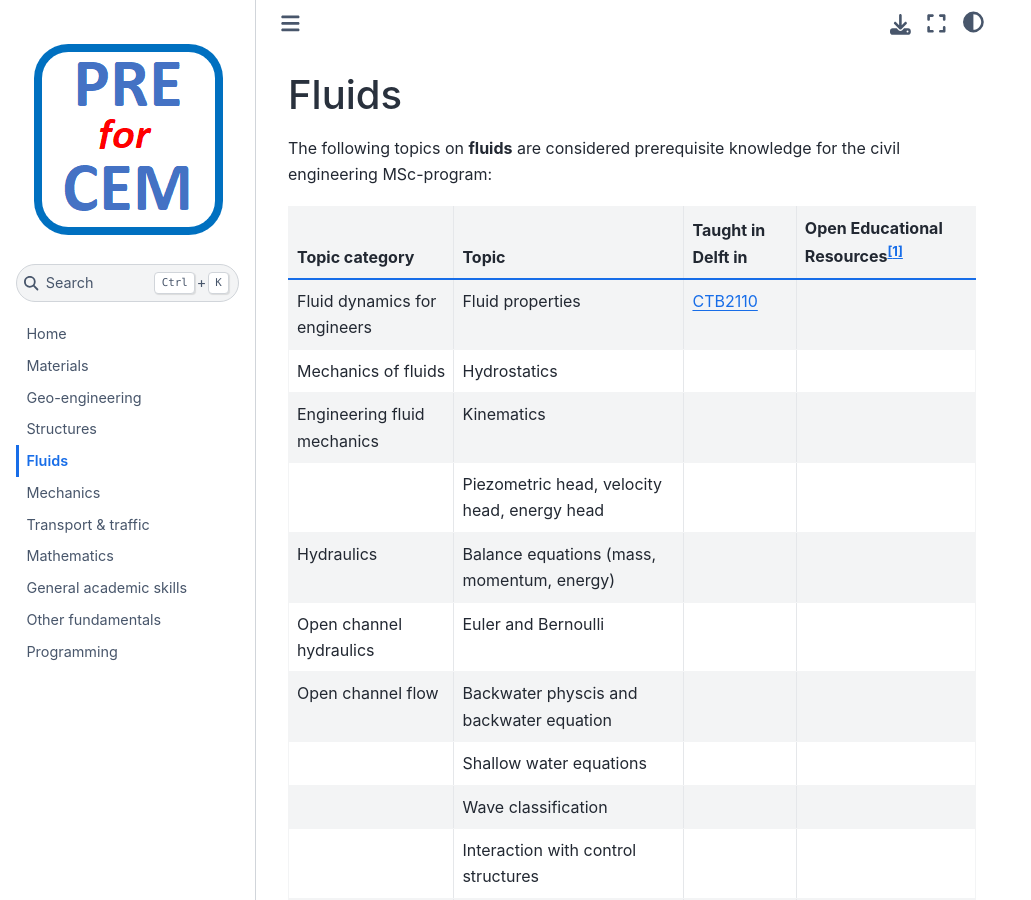
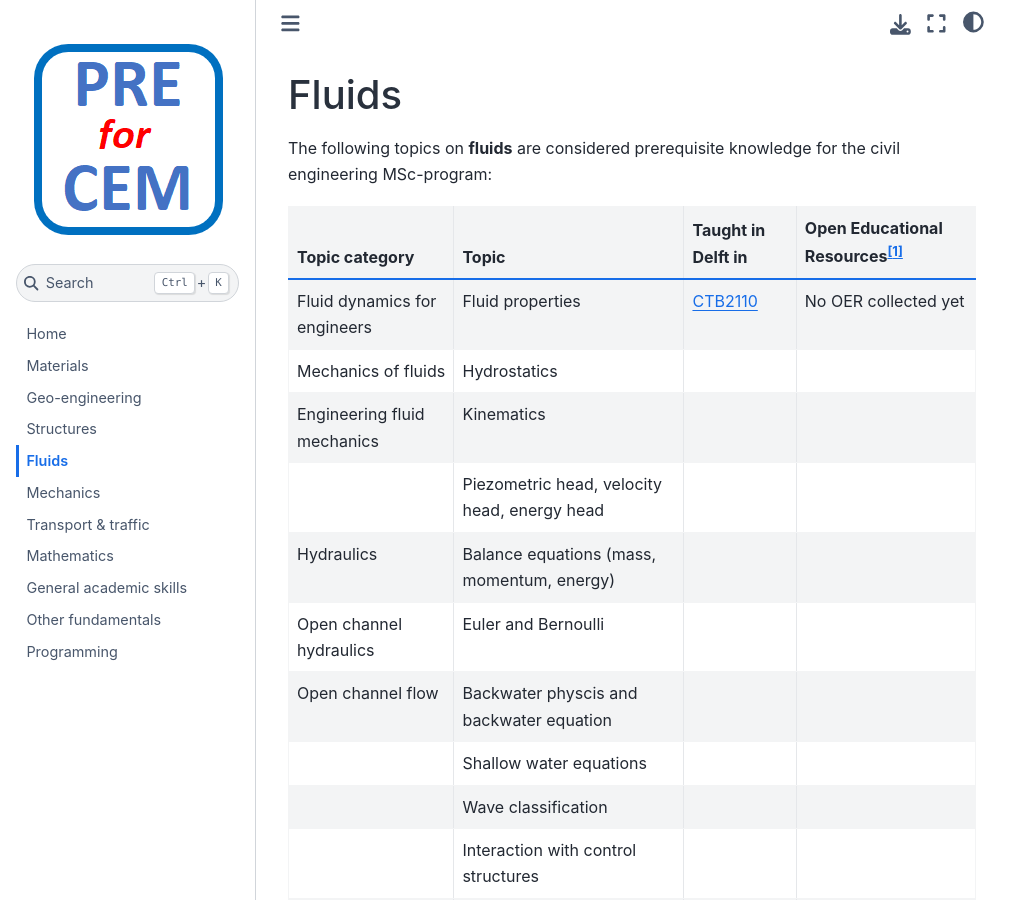
Before and after one commit to TUDelft-CITG/pre-for-cem, a Jupyter Book: the page built from book/contents/fluids.md, in a window 1280 px wide and 900 px high. Shown: the whole window, without its empty margins (0-1031 px from the left). Built offline with Jupyter Book 1.0.4 settings and Sphinx 7.4.7 and the Sphinx Book theme 1.1.4, drawn with Linux system fonts in a browser that asks for light colours.

Commit message:
Update fluids.md

```diff
--- a/book/contents/fluids.md
+++ b/book/contents/fluids.md
@@ -4,7 +4,7 @@ The following topics on **fluids** are considered prerequisite knowledge for the
 
 |Topic category|Topic   |Taught in Delft in  | Open Educational Resources[^1]  |
 |:------|:--------|:------------------|:---------------------------|
-| Fluid dynamics for engineers      | Fluid properties    | [CTB2110](https://studiegids.tudelft.nl/a101_displayCourse.do?course_id=61993)   |
+| Fluid dynamics for engineers      | Fluid properties    | [CTB2110](https://studiegids.tudelft.nl/a101_displayCourse.do?course_id=61993)   | No OER collected yet
 | Mechanics of fluids                     | Hydrostatics                                                                                                            |                                 |
 | Engineering fluid mechanics                    | Kinematics                                                                                                            |                                 |
 |                    | Piezometric head, velocity head, energy head                                                                                                           |                                 |
```
